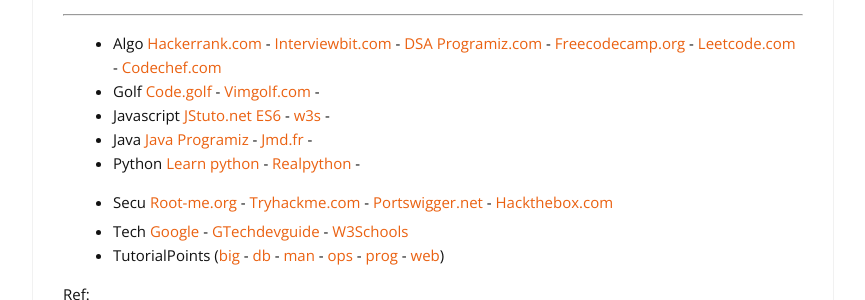
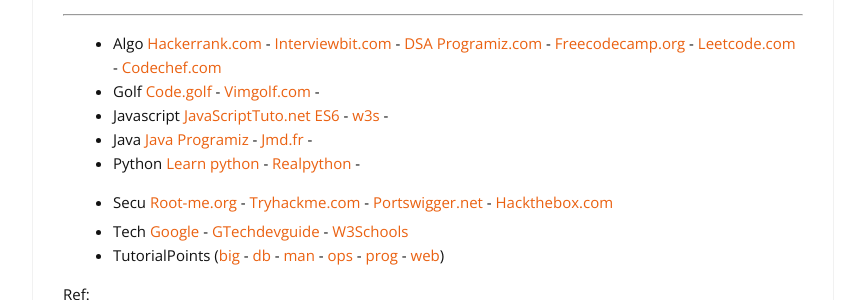
Before and after one commit to cylmat/cylmat.github.io, a Jekyll site: the page built from _pages/USEFUL.md, in a window 1280 px wide and 900 px high, scrolled down 412 px. Shown: the part 155-455 px from the top of the window, without its empty margins (207-1072 px from the left). Built offline with Jekyll 4.4.1, drawn with Linux system fonts in a browser that asks for light colours; nearby versions of some CDN libraries.

Commit message:
Update USEFUL.md

```diff
--- a/_pages/USEFUL.md
+++ b/_pages/USEFUL.md
@@ -26,7 +26,7 @@
 
 * Algo [Hackerrank.com](https://www.hackerrank.com) - [Interviewbit.com](https://www.interviewbit.com/courses/programming) - [DSA Programiz.com](https://www.programiz.com/dsa) - [Freecodecamp.org](https://www.freecodecamp.org/learn) - [Leetcode.com](https://leetcode.com/explore) - [Codechef.com](https://www.codechef.com)
 * Golf [Code.golf](https://code.golf) - [Vimgolf.com](https://www.vimgolf.com) -
-* Javascript [JStuto.net ES6](https://www.javascripttutorial.net/es6) - [w3s](https://www.w3schools.com/js/js_es6.asp) -
+* Javascript [JavaScriptTuto.net ES6](https://www.javascripttutorial.net/es6) - [w3s](https://www.w3schools.com/js/js_es6.asp) -
 * Java [Java Programiz](https://www.programiz.com/java-programming) - [Jmd.fr](https://www.jmdoudoux.fr/accueil_java.htm) -
 * Python [Learn python](https://www.learnpython.org) - [Realpython](https://realpython.com) -
 * Secu [Root-me.org](https://www.root-me.org) - [Tryhackme.com](https://tryhackme.com) - [Portswigger.net](https://portswigger.net/web-security) - [Hackthebox.com](https://www.hackthebox.com)
```
